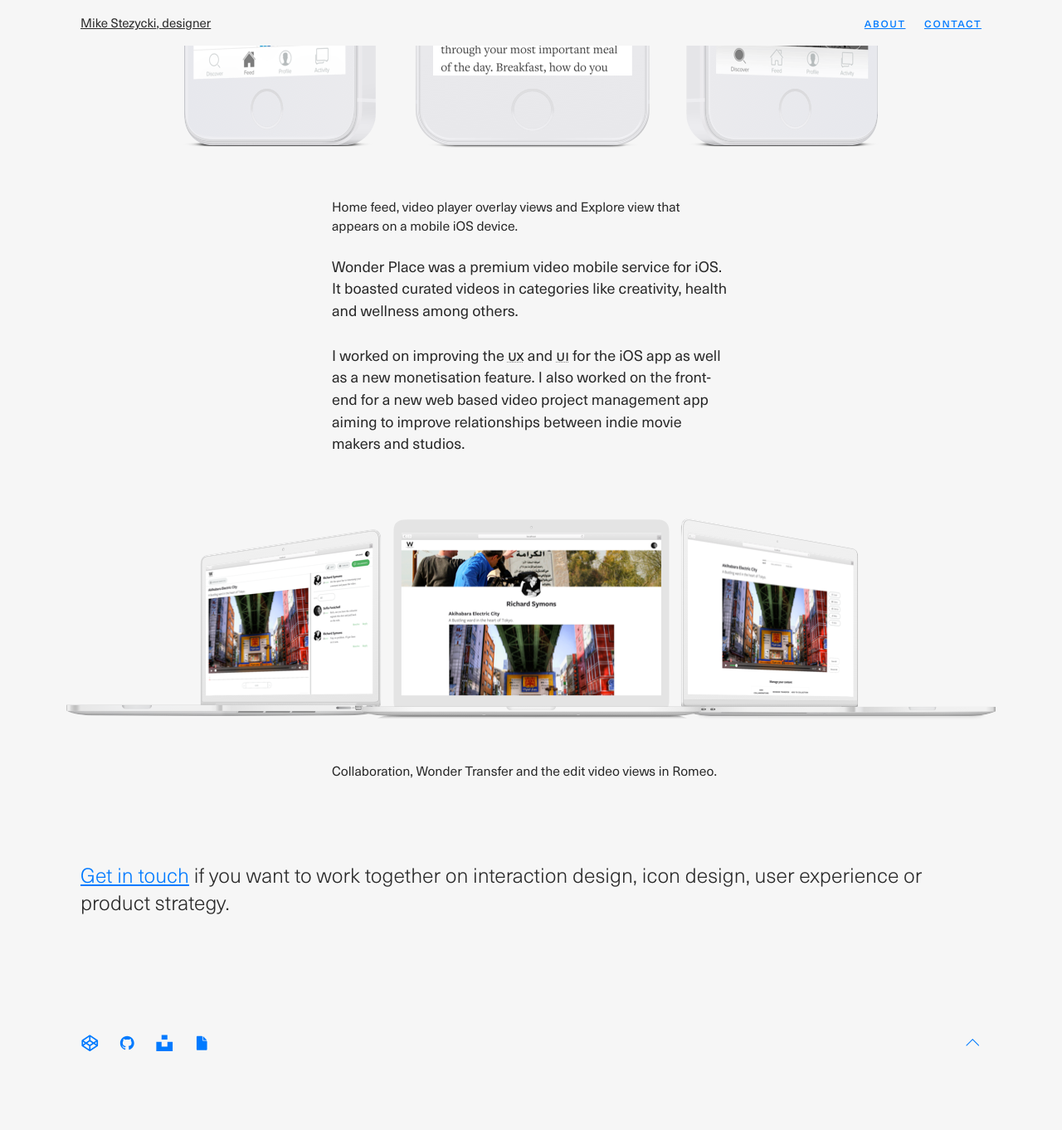
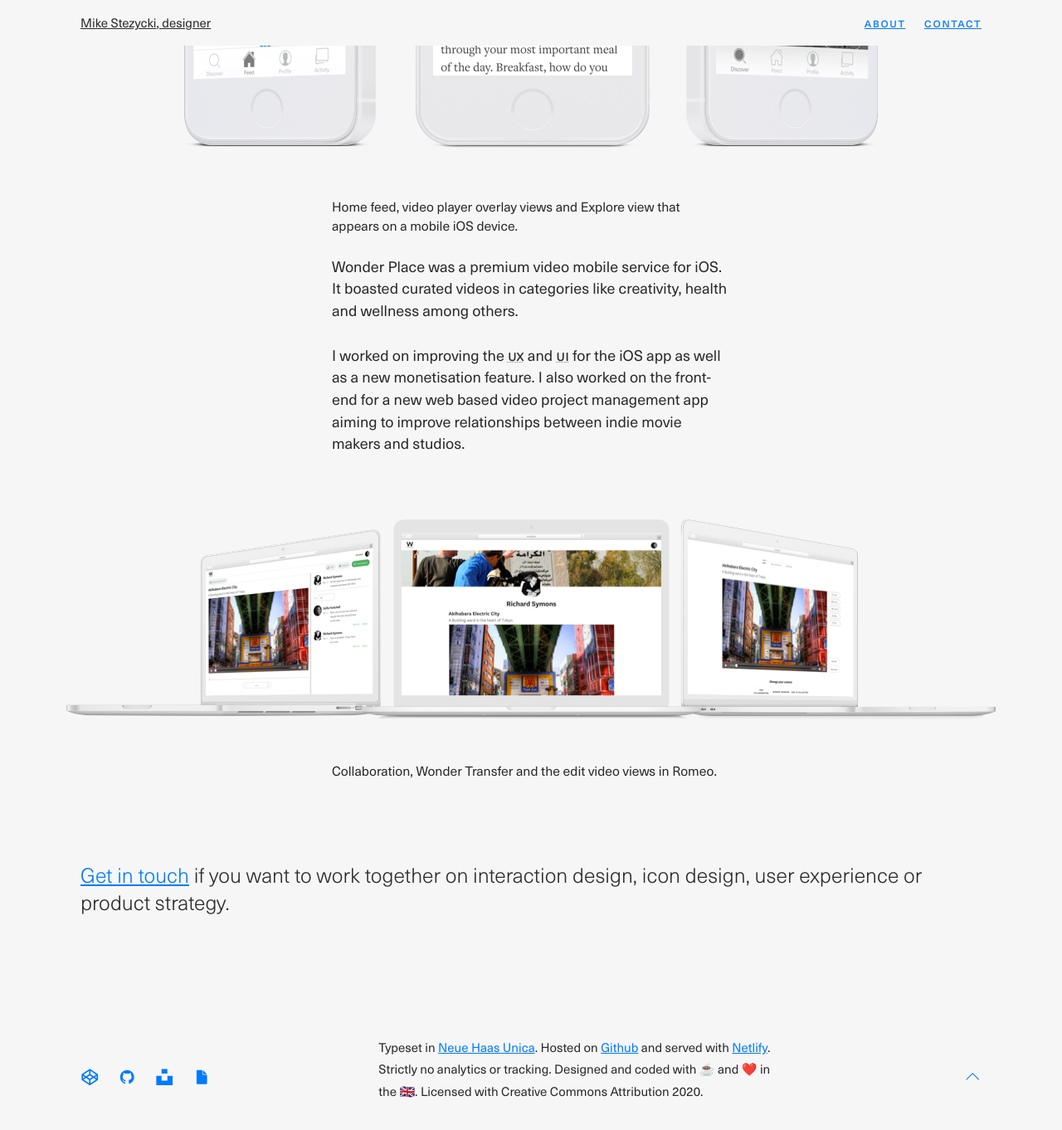
Before and after one commit to mr-stezz/mr-stezz.github.io, a Jekyll site: the page built from index.html, in a window 1280 px wide and 1400 px high, scrolled down 8313 px. Shown: the top 1362 px of the window at 83% size. Built offline with Jekyll 4.4.1, drawn with Linux system fonts in a browser that asks for light colours; before the commit the page ends 9631 px from its top, so only the background shows below that.

Commit message:
Add credits to footer

```diff
--- a/_includes/_structure.page-footer.html
+++ b/_includes/_structure.page-footer.html
@@ -4,6 +4,7 @@
     <a href="https://github.com/mr-stezz" title="Have a look at some slightly better code on Github." rel="noreferrer" class="nav-link" target="_blank"><span class="visually-hidden">Have a look at some slightly better code on Github.</span><svg class="icon  icon--medium" aria-hidden="true" role="img"><use xmlns:xlink="http://www.w3.org/1999/xlink" xlink:href="#github"></use></svg></a>
     <a href="https://unsplash.com/@stez" title="Download my photography for free on Unsplash." rel="noreferrer" class="nav-link" target="_blank"><span class="visually-hidden">Download my photography for free on Unsplash.</span><svg class="icon  icon--medium" aria-hidden="true" role="img"><use xmlns:xlink="http://www.w3.org/1999/xlink" xlink:href="#unsplash"></use></svg></a>
     <a href="https://codepen.io/mr-stezz/full/PLKGEG" title="Read my r&eacute;sum&eacute; on Codepen." rel="noreferrer" class="nav-link" target="_blank"><span class="visually-hidden">Read my r&eacute;sum&eacute; on Codepen.</span><svg class="icon  icon--medium" aria-hidden="true" role="img"><use xmlns:xlink="http://www.w3.org/1999/xlink" xlink:href="#cv"></use></svg></a>
+    <p class="text-col"><small>Typeset in <a href="https://www.monotype.com/fonts/neue-haas-unica">Neue Haas Unica</a>. Hosted on <a href="https://github.com/mr-stezz/mr-stezz.github.io">Github</a> and served with <a href="https://www.netlify.com/">Netlify</a>. Strictly no analytics or tracking. Designed and coded with ☕️ and ❤️ in the 🇬🇧. Licensed with Creative Commons Attribution 2020.</small></p>
     <a href="#js-top-of-page" title="Return to the top of the page." class="nav-link nav-link-top" data-scroll><span class="visually-hidden">Return to the top of the page.</span><svg class="icon  icon--medium" aria-hidden="true" role="img"><use xmlns:xlink="http://www.w3.org/1999/xlink" xlink:href="#caret-up"></use></svg></a>
   </nav>
 </footer>
```
Also changed, not shown: assets/css/core.min.css.
